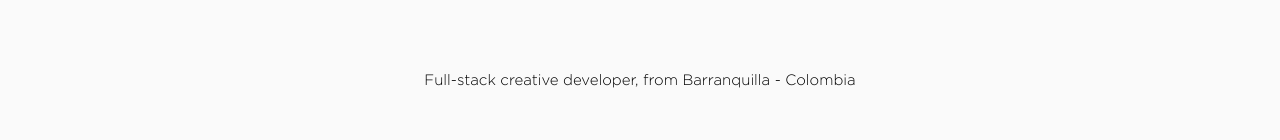
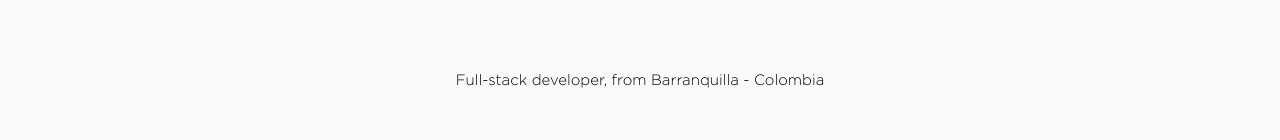
Before and after one commit to mgonzalez0889/portafolio, a React (Vite) app: page / in a window 1280 px wide. Shown: the part 452-592 px from the top of the page. Built offline with nearby package versions, Linux system fonts and the light colour scheme.

Commit message:
text title

```diff
--- a/src/App.jsx
+++ b/src/App.jsx
@@ -1,9 +1,7 @@
-import { useState } from 'react'
 import Header from './components/Header'
 import Main from './components/Main'
 
 function App() {
-  const [count, setCount] = useState(0)
 
   return (
     <>
--- a/src/components/Main.jsx
+++ b/src/components/Main.jsx
@@ -6,7 +6,7 @@ import { projects } from "../data/projects";
 export default function Main() {
     const title = `Hello, I' m`;
     const name = `Mijail González Varela`;
-    const subtitle = `Full-stack creative developer, from Barranquilla - Colombia`;
+    const subtitle = `Full-stack developer, from Barranquilla - Colombia`;
     const buttonTitle = `Contact me`;
     const mainTitle = `Fullstack Developer`;
 
```
Also changed, not shown: src/data/skills.js (line endings or trailing spaces).
